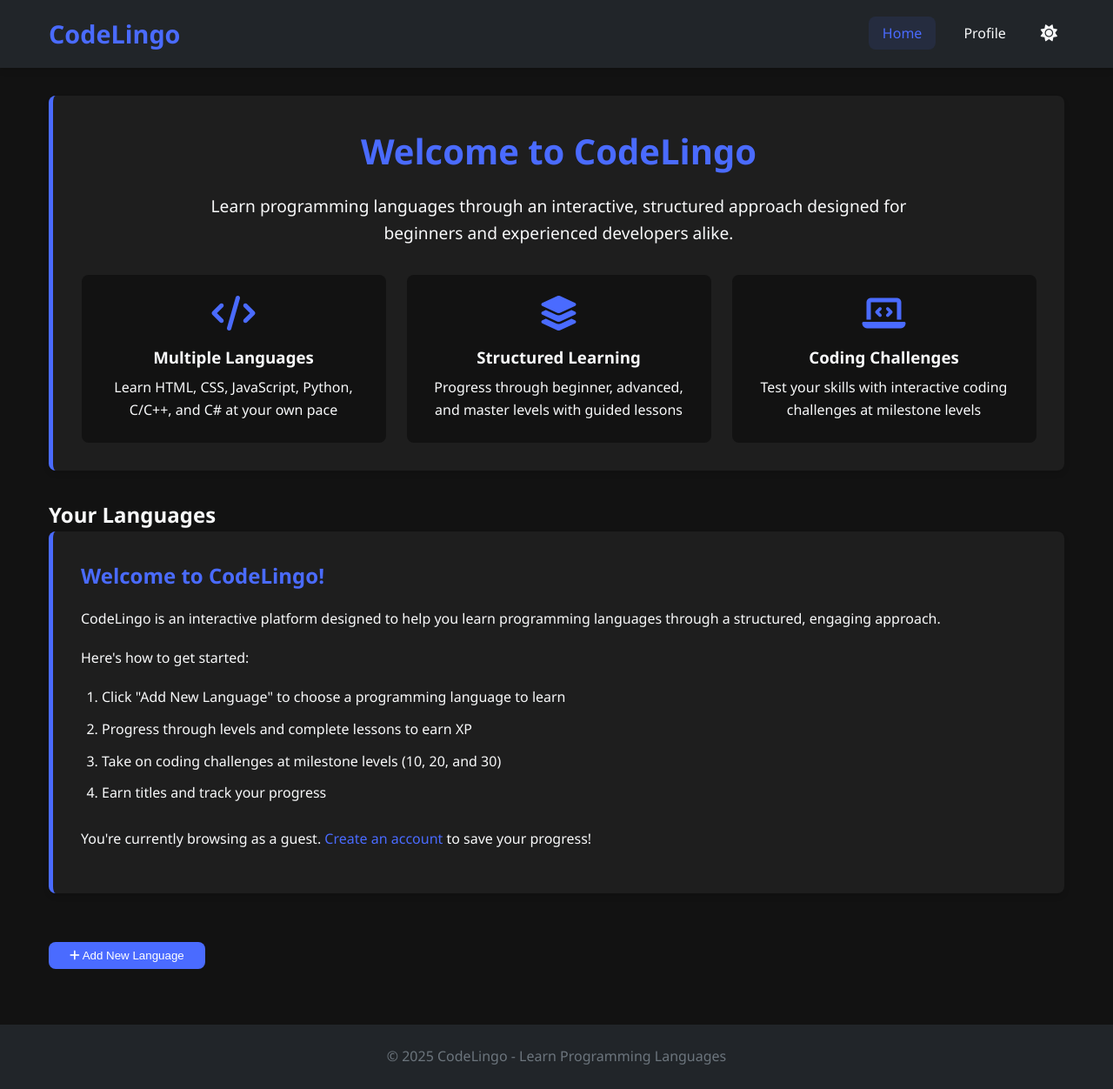
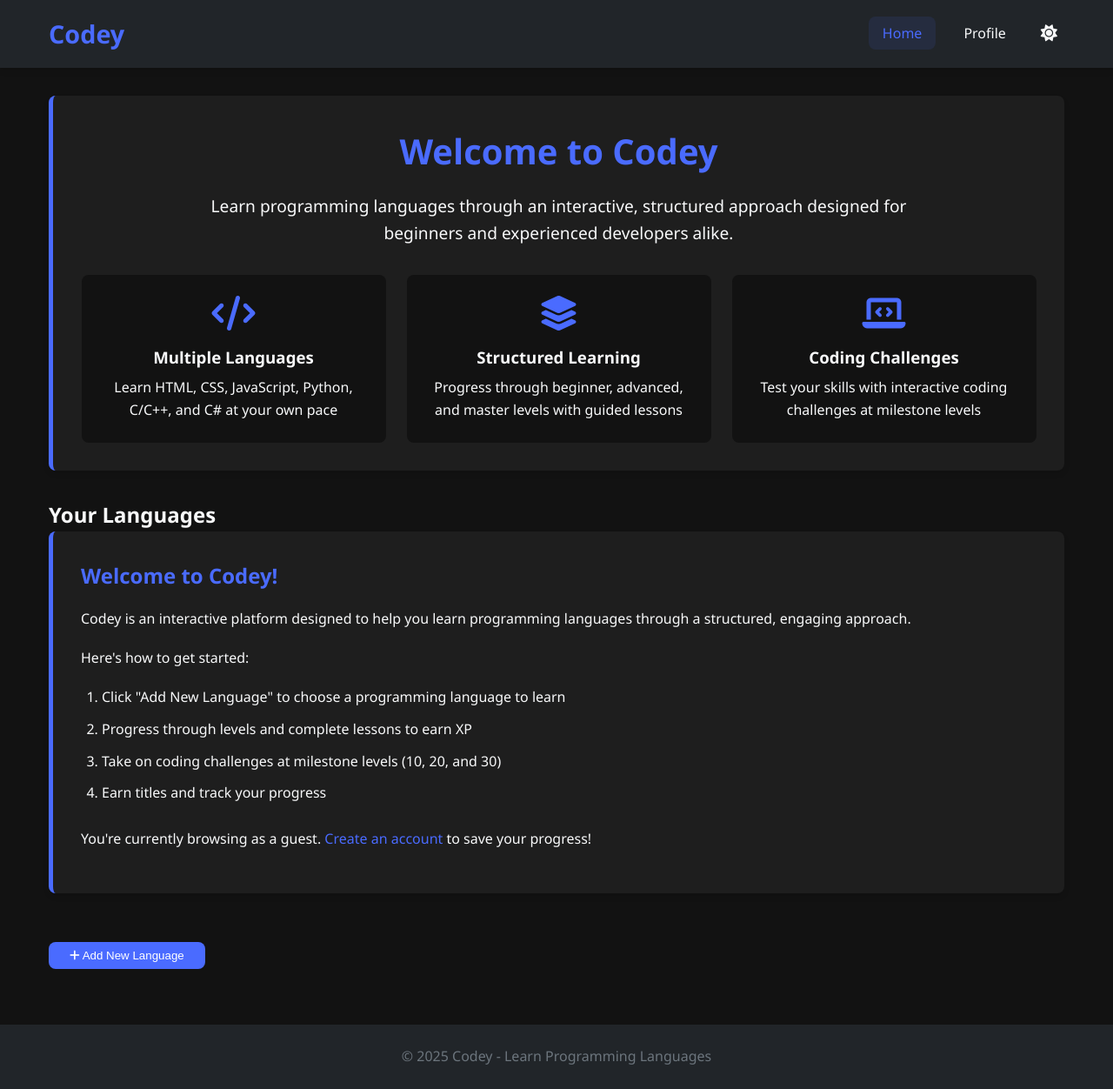
Before and after one commit to Phantxm5/Codey, a plain HTML site: page index.html in a window 1280 px wide. Shown: the whole page at 87% size. Drawn offline with Linux system fonts and the light colour scheme.

Commit message:
Rename project from CodeLingo to Codey

```diff
--- a/index.html
+++ b/index.html
@@ -3,7 +3,7 @@
 <head>
     <meta charset="UTF-8">
     <meta name="viewport" content="width=device-width, initial-scale=1.0">
-    <title>CodeLingo - Learn Programming Languages</title>
+    <title>Codey - Learn Programming Languages</title>
     <link rel="stylesheet" href="css/styles.css">
     <link rel="stylesheet" href="css/themes.css">
     <link rel="stylesheet" href="css/components.css">
@@ -14,7 +14,7 @@
     <header>
         <div class="container">
             <div class="logo">
-                <h1 id="logo-home-link">CodeLingo</h1>
+                <h1 id="logo-home-link">Codey</h1>
             </div>
             <nav>
                 <ul>
@@ -33,7 +33,7 @@
             <!-- Home Screen -->
             <section id="home-screen" class="screen active">
                 <div class="home-hero">
-                    <h2>Welcome to CodeLingo</h2>
+                    <h2>Welcome to Codey</h2>
                     <p class="home-intro">Learn programming languages through an interactive, structured approach designed for beginners and experienced developers alike.</p>
                     <div class="home-features">
                         <div class="feature-card">
@@ -236,7 +236,7 @@
 
     <footer>
         <div class="container">
-            <p>&copy; 2025 CodeLingo - Learn Programming Languages</p>
+            <p>&copy; 2025 Codey - Learn Programming Languages</p>
         </div>
     </footer>
 
--- a/js/app.js
+++ b/js/app.js
@@ -54,9 +54,9 @@ function showWelcomeMessage() {
     const welcomeSection = document.createElement('div');
     welcomeSection.className = 'welcome-section';
     welcomeSection.innerHTML = `
-        <h2>Welcome to CodeLingo!</h2>
+        <h2>Welcome to Codey!</h2>
         <div class="welcome-content">
-            <p>CodeLingo is an interactive platform designed to help you learn programming languages through a structured, engaging approach.</p>
+            <p>Codey is an interactive platform designed to help you learn programming languages through a structured, engaging approach.</p>
             <p>Here's how to get started:</p>
             <ol>
                 <li>Click "Add New Language" to choose a programming language to learn</li>
```
Also changed, not shown: 2 other files.
